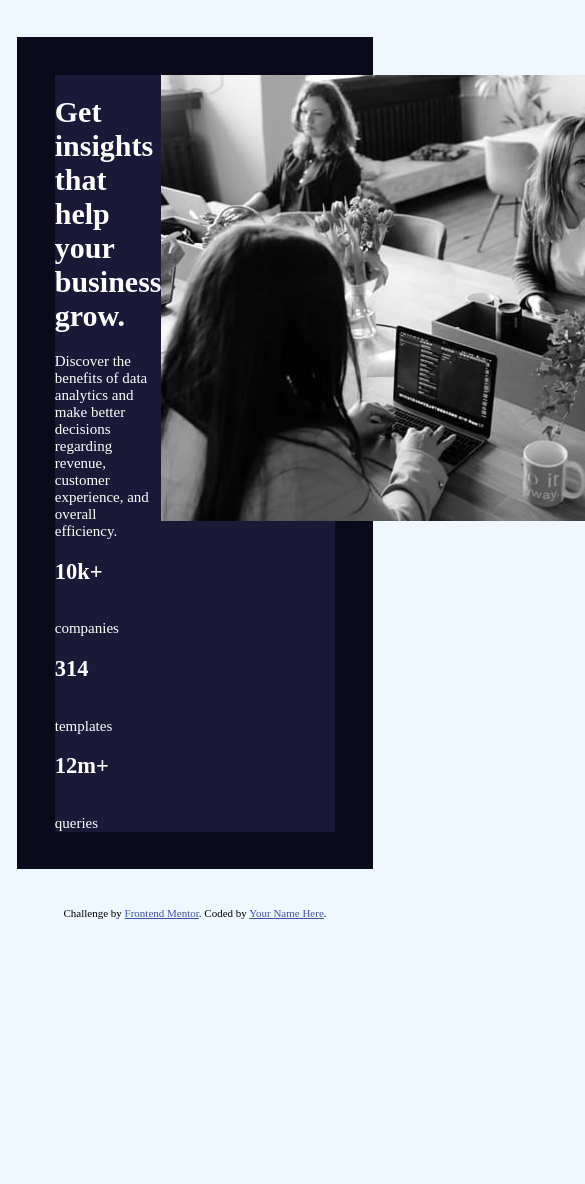
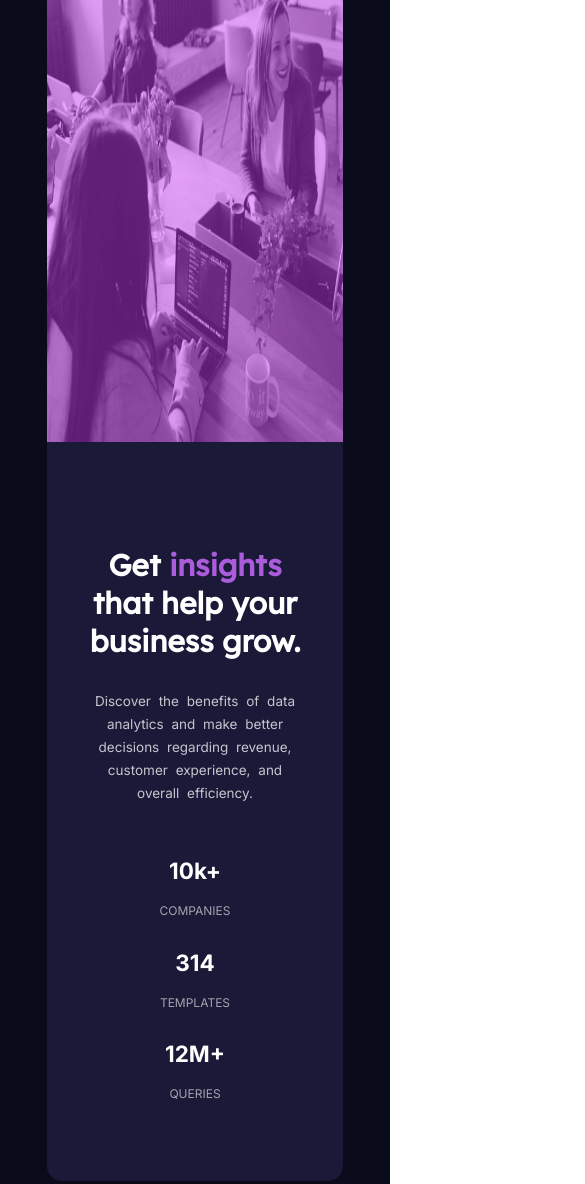
Before and after one commit to Ayush-raikwar/Frontend-Mentor-Project, a plain HTML site: page index.html in a window 390 px wide. Shown: the top 1184 px of the page, 585 px wide, since content can reach past the window. Before the commit the page ends 927 px from the top, so only its background shows below. Drawn offline with Linux system fonts and the light colour scheme.

Commit message:
Completed frontend mentor challenge

```diff
--- a/css/style.css
+++ b/css/style.css
@@ -1,26 +1,154 @@
 body{
-    background-color:aliceblue;
+    margin: 0;
     font-size: 15px;
+    font-family: 'Inter', sans-serif;
 }
+
+span{
+    color: hsl(277, 64%, 61%);
+}
+
+h2{
+    margin-bottom: 0;
+}
+
+/* Classes */
 
 .main{
     background-color: hsl(233, 47%, 7%);
-    margin: 10% auto;
+    margin: auto;
     padding: 10%;
-    width: 75%;
+
 }
-
 
 .card{
     color: white;
     display: grid;
     background-color: hsl(244, 38%, 16%);
 
-    grid-template-columns: 1fr 0.9fr;
-
+    grid-template-columns: 1fr 0.1fr;
+    border-radius: 15px;
 }
 
+
+/* Text Section */
+
+
+.top-section{
+    padding: 5% 20% 5% 15%;
+}
+
+.heading{
+    font-size: 2.4em;
+    font-family: 'Lexend Deca', sans-serif;
+}
+
+.description{
+    padding: 0 20% 0 0;
+    font-size: 0.9em;
+    color: hsla(0, 0%, 100%, 0.75);
+}
+
+.bottom-section{
+    display: grid;
+    grid-template-columns: 1fr 1fr 1fr;
+    padding: 2% 15% 5% 15%;
+}
+
+.bottom-p{
+    text-transform: uppercase;
+    margin-top: 0;
+    font-size: 0.8em;
+    color: hsla(0, 0%, 100%, 0.6);
+}
+
+
+/* Image section */
+
+
 .card-img{
-    margin-right: 0;
-    padding-right: 0;
+    position: relative;
+    width: 35vw;
+    height: auto;
 }
+
+.img{
+    width: 100%;
+    height: 100%;
+}
+.overlay{
+    width: 100%;
+    height: 100%;
+    background: hsl(277, 64%, 61%)  ;
+    opacity: 0.45;
+    filter: contrast(190%);
+    position: absolute;
+    top: 0;
+}
+
+.img, .overlay{
+    border-radius: 0 15px 15px 0;
+}
+
+
+/* Mobile CSS */
+
+
+@media  (max-width: 768px) {
+
+    .main{
+        padding: 25% 12%;
+    }
+
+    .card{
+        display: grid;
+        grid-template-columns: 1fr;
+    }
+
+
+
+    .card-img{
+
+
+        width: auto;
+        height: 58vh;
+        position: relative;
+
+    }
+
+
+    .img, .overlay{
+        border-radius: 15px 15px 0 0;
+        position: absolute;
+        top: -87.5vh;
+    }
+
+    .text-section{
+        text-align: center;
+        position: relative;
+        top: 50vh;
+
+    }
+
+    .top-section{
+        padding: 2% 10%;
+    }
+
+    .description{
+
+        padding: 0 4% 6% 4%;
+        padding-top: 10px;
+        line-height: 23px;
+        word-spacing:4px
+    }
+
+    .heading{
+        font-size: 2em;
+    }
+
+    .bottom-section{
+        grid-template-columns: 1fr;
+        padding: 0;
+    }
+
+  }
--- a/index.html
+++ b/index.html
@@ -1,45 +1,66 @@
 <!DOCTYPE html>
 <html lang="en">
+
 <head>
   <meta charset="UTF-8">
-  <meta name="viewport" content="width=device-width, initial-scale=1.0"> <!-- displays site properly based on user's device -->
+  <meta name="viewport" content="width=device-width, initial-scale=1.0">
+  <!-- displays site properly based on user's device -->
   <link rel="stylesheet" href="css/style.css">
   <link rel="preconnect" href="https://fonts.gstatic.com">
-  <link href="https://fonts.googleapis.com/css2?family=Inter:wght@400;700&family=Lexend+Deca&display=swap" rel="stylesheet">
+  <link href="https://fonts.googleapis.com/css2?family=Inter:wght@400;700&family=Lexend+Deca&display=swap"
+    rel="stylesheet">
   <link rel="icon" type="image/png" sizes="32x32" href="./images/favicon-32x32.png">
 
   <title>Frontend Mentor | Stats preview card component</title>
 
   <!-- Feel free to remove these styles or customise in your own stylesheet 👍 -->
   <style>
-    .attribution { font-size: 11px; text-align: center; }
-    .attribution a { color: hsl(228, 45%, 44%); }
+    .attribution {
+      font-size: 11px;
+      text-align: center;
+    }
+
+    .attribution a {
+      color: hsl(228, 45%, 44%);
+    }
   </style>
 </head>
+
 <body>
   <div class="main">
     <div class="card grid-container">
 
-      <div class="card-text grid-item">
-        <div>
-          <h1>Get <span>insights</span> that help your business grow.</h1>
-          <p>Discover the benefits of data analytics and make better decisions regarding revenue, customer
-            experience, and overall efficiency.</p>
-          <div class="bottom-section">
-            <div><h2>10k+</h2><br>companies</div>
-            <div><h2>314</h2><br>templates</div>
-            <div><h2>12m+</h2><br>queries</div>
+      <div class="text-section grid-item">
+
+        <div class="text-div">
+          <div class="top-section">
+            <h1 class="heading">Get <span>insights</span> that help your business grow.</h1>
+            <p class="description">Discover the benefits of data analytics and make better decisions regarding revenue,
+              customer
+              experience, and overall efficiency.</p>
           </div>
 
 
-
+          <div class="bottom-section">
+            <div>
+              <h2>10k+</h2><br><p class="bottom-p">companies</p>
+            </div>
+            <div>
+              <h2>314</h2><br><p class="bottom-p">templates</p>
+            </div>
+            <div>
+              <h2>12M+</h2><br><p class="bottom-p">queries</p>
+            </div>
+          </div>
 
         </div>
 
       </div>
 
-      <div class="card-img grid-item">
+      <div class="card-img">
         <img class="img" src="images/image-header-desktop.jpg" alt="">
+        <div class="overlay"></div>
+
       </div>
 
     </div>
@@ -47,9 +68,10 @@
 
 
 
-  <div class="attribution">
+  <!-- <div class="attribution">
     Challenge by <a href="https://www.frontendmentor.io?ref=challenge" target="_blank">Frontend Mentor</a>.
     Coded by <a href="#">Your Name Here</a>.
-  </div>
+  </div> -->
 </body>
+
 </html>
```
